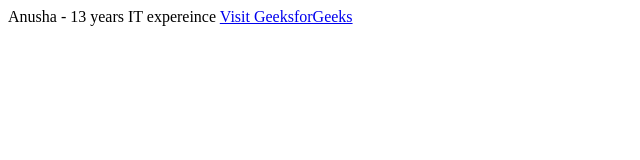
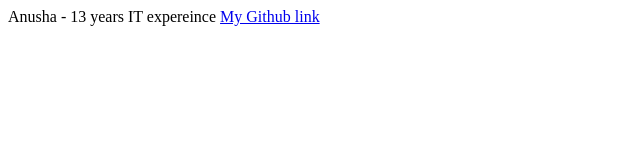
Before and after one commit to AnuKarthig/portfolio-website, a plain HTML site: page index.html in a window 1280 px wide. Shown: the full height of the page, 0-640 px from the left. Drawn offline with Linux system fonts and the light colour scheme.

Commit message:
updated index.htm with link

```diff
--- a/index.html
+++ b/index.html
@@ -2,8 +2,8 @@
 	<body>
 		<p>
 		Anusha - 13 years IT expereince
-		<a href="https://www.geeksforgeeks.org/" target="_blank">
-    Visit GeeksforGeeks
+		<a href="https://github.com/AnuKarthig/" target="_blank">
+    My Github link
 </a>
 		</p>
 	</body>
```
